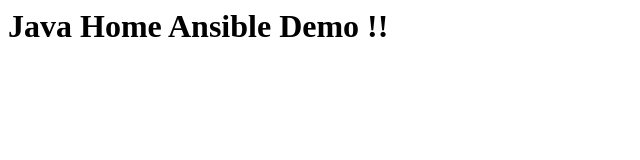
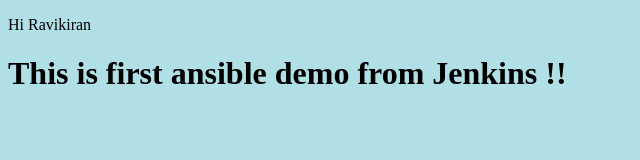
Before and after one commit to RavikiranAB/Java-Demo-Anisble_playbook, a plain HTML site: page index.html in a window 1280 px wide. Shown: the whole page, without its empty margins (0-640 px from the left). Drawn offline with Linux system fonts and the light colour scheme.

Commit message:
Update index.html

```diff
--- a/index.html
+++ b/index.html
@@ -1 +1,9 @@
-<h1> Java Home Ansible Demo !!</h1>
+<!DOCTYPE html>
+<html>
+<body style="background-color:powderblue;">
+
+<p>Hi Ravikiran </p>
+
+<h1>This is first ansible demo from Jenkins !!</h1>
+</body>
+</html>
```
